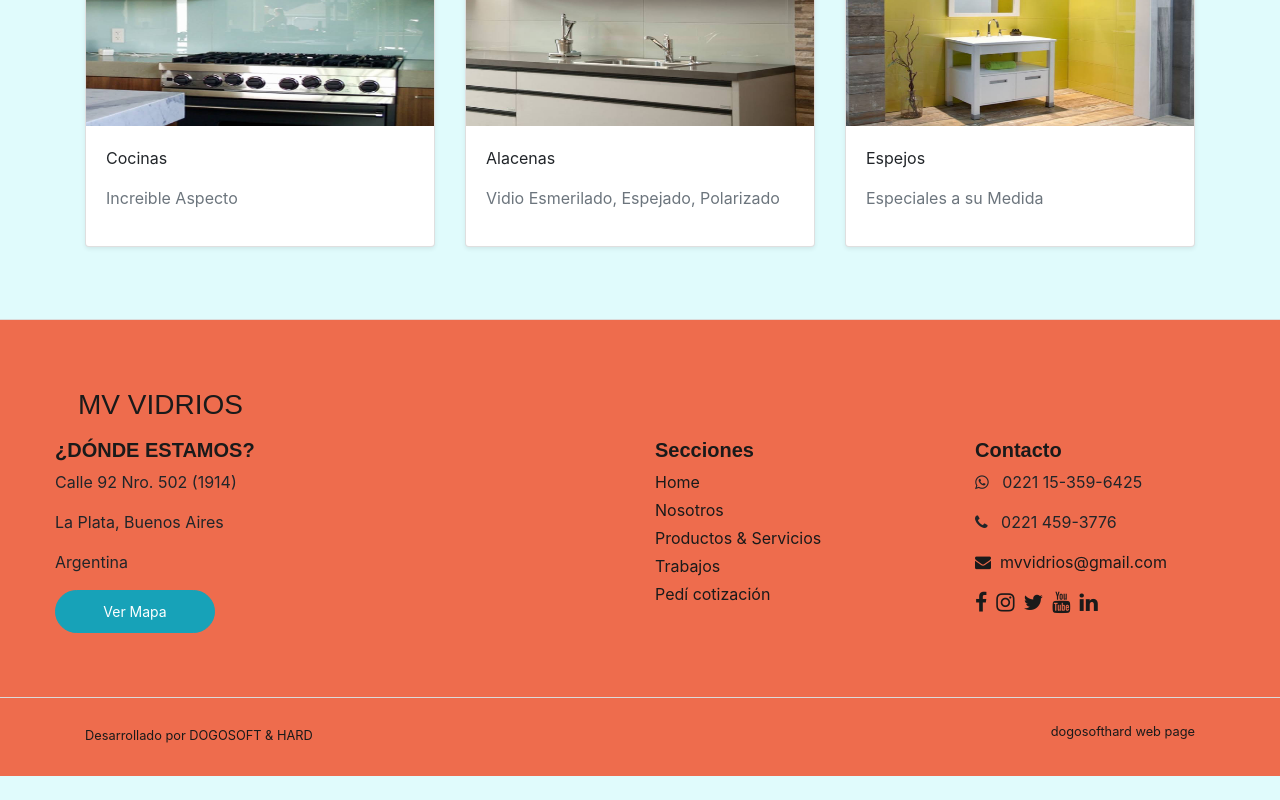
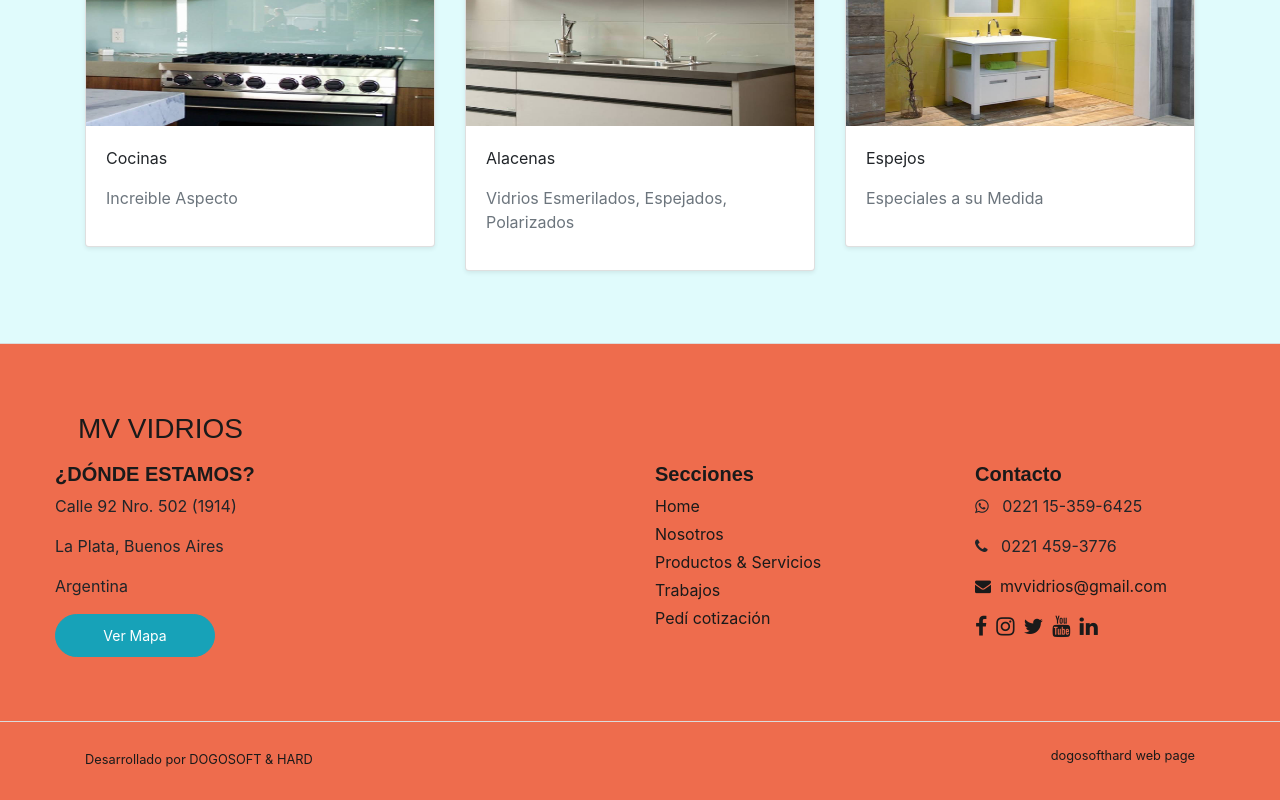
Before and after one commit to danieldebrito/mv_vidrios, an Angular app: page /trabajos in a window 1280 px wide. Shown: the part 1238-2038 px from the top of the page. Before the commit the page ends 2014 px from the top, so only its background shows below. Built offline with nearby package versions, Linux system fonts and the light colour scheme.

Commit message:
home margin top

```diff
--- a/src/app/components/home/home.component.html
+++ b/src/app/components/home/home.component.html
@@ -53,7 +53,7 @@
         <div class="col-md-5">
             <img class="responsive" src="assets/home/espejos.jpg" width="450" height="500" alt="" srcset="">
         </div>
-        <div class="col-md-7">
+        <div class="col-md-7 mt-3">
             <h2 class="featurette-heading">
                 Conoce Nuestros Servicios.
                 <span class="text-muted">Todo lo que Necesitas.</span>
--- a/src/app/components/trabajos/trabajos.component.html
+++ b/src/app/components/trabajos/trabajos.component.html
@@ -111,7 +111,7 @@
                             Alacenas
                         </p>
                         <p class="text-muted">
-                            Vidio Esmerilado, Espejado, Polarizado
+                            Vidrios Esmerilados, Espejados, Polarizados
                         </p>
                     </div>
                 </div>
```
